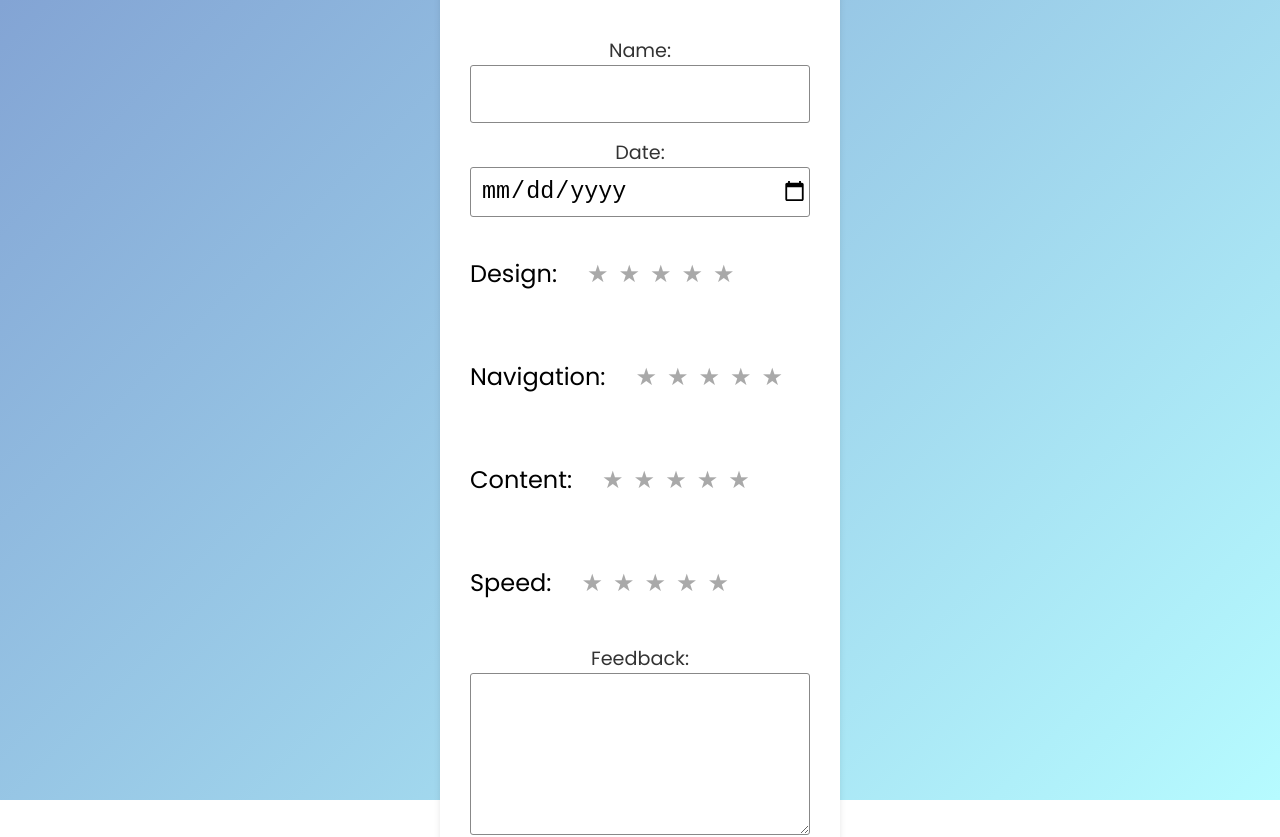
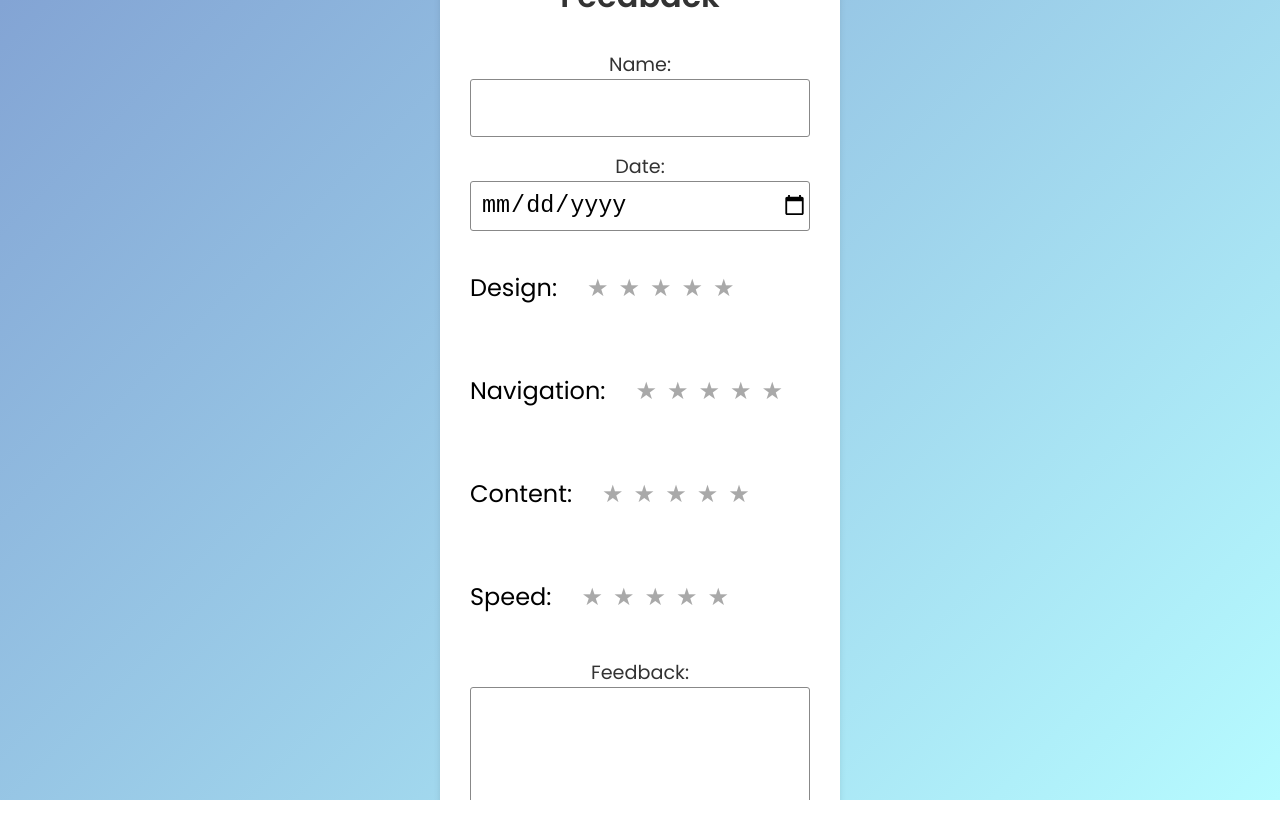
Before and after one commit to holtzmano/orens-website, a React (Create React App) app: page /feedback in a window 1280 px wide. Shown: the top 837 px of the page. After the commit the page ends 800 px from the top, so only its background shows below. Built offline with nearby package versions, Linux system fonts and the light colour scheme.

Commit message:
feedback is done?!?!?!?!?!2333333

```diff
--- a/src/App.css
+++ b/src/App.css
@@ -67,6 +67,7 @@
     height: 100vh;
     background: linear-gradient(135deg, #83a4d4, #b6fbff); /* Gradient */
     font-family: 'Poppins', sans-serif; /* Use a modern font */
+    overflow-y: auto;
 }
 
 /* Stylish form container */
@@ -86,6 +87,7 @@
     margin-bottom: 30px;
     color: #333;
     font-size: 2em;
+    margin-top: 50px;
 }
 
 .feedback label {
```
